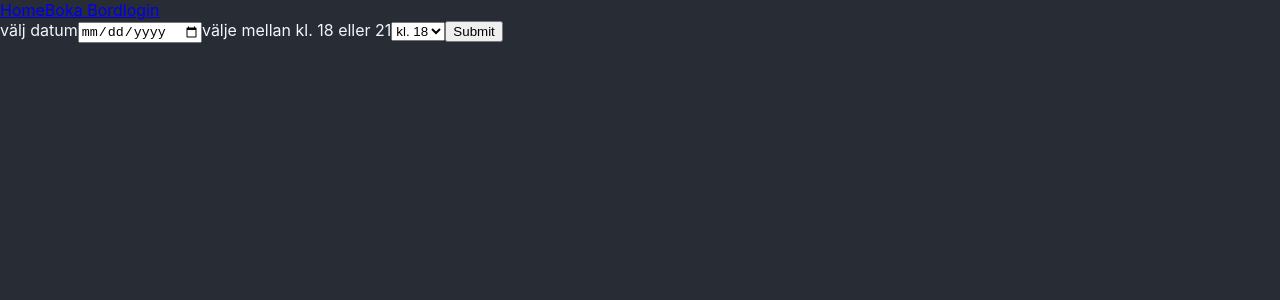
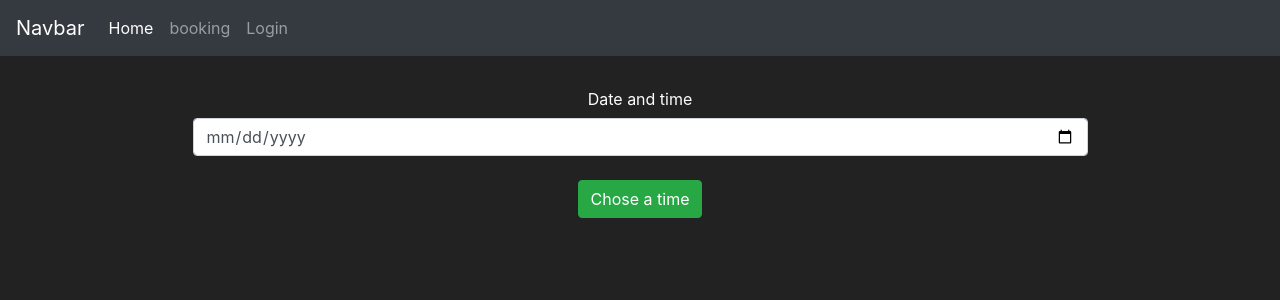
Before and after one commit to NasirHaidari/Restaurant_Reservation_system_covid_19, a React (Create React App) app in the folder resturant/: page /search in a window 1280 px wide. Shown: the top 300 px of the page. Built offline with nearby package versions, Linux system fonts and the light colour scheme.

Commit message:
added style for the navbar

```diff
--- a/resturant/package.json
+++ b/resturant/package.json
@@ -8,6 +8,7 @@
     "@testing-library/user-event": "^7.2.1",
     "bootstrap": "^4.5.2",
     "history": "^5.0.0",
+    "node-sass": "^4.14.1",
     "react": "^16.13.1",
     "react-bootstrap": "^1.3.0",
     "react-dom": "^16.13.1",
--- a/resturant/src/App.js
+++ b/resturant/src/App.js
@@ -1,20 +1,17 @@
 import React from "react";
+import "./App.scss";
 import { BrowserRouter as Router, Routes, Route } from "react-router-dom";
-import { ReactQueryDevtools } from 'react-query-devtools';
-
-
-import Home from './components/Home';
-import Search from './components/Search'
+import Home from "./components/Home";
+import Search from "./components/Search";
 import Navbar from "./components/Navbar";
 
 import NotFound from "./components/NotFound";
-import Admin from './components/Admin'
+import Admin from "./components/Admin";
 
 function App() {
     return (
         <>
-      <div className="App">
-
+            <div className='App'>
                 <Router>
                     <Navbar />
                     <Routes>
@@ -24,9 +21,7 @@ function App() {
                         <Route path='*' element={<NotFound />} />
                     </Routes>
                 </Router>
-
             </div>
-      <ReactQueryDevtools initialIsOpen={false} />
         </>
     );
 }
--- a/resturant/src/components/Navbar.js
+++ b/resturant/src/components/Navbar.js
@@ -1,15 +1,43 @@
-import React from 'react';
-import { Link } from 'react-router-dom';
-
+import React from "react";
+import { Link } from "react-router-dom";
 
 function Navbar() {
     return (
-        <nav>
-            <Link to='/'>Home</Link>
-            <Link to='/search'>Boka Bord</Link>
-            <Link to='/login'>login</Link>
-        </nav>
-    )
+        <>
+            <nav className='navbar navbar-dark bg-dark navbar-expand-lg'>
+                <Link className='navbar-brand' to='/'>
+                    Navbar
+                </Link>
+                <button
+                    className='navbar-toggler'
+                    type='button'
+                    data-toggle='collapse'
+                    data-target='#navbarNavAltMarkup'
+                    aria-controls='navbarNavAltMarkup'
+                    aria-expanded='false'
+                    aria-label='Toggle navigation'
+                >
+                    <span className='navbar-toggler-icon'></span>
+                </button>
+                <div
+                    className='collapse navbar-collapse'
+                    id='navbarNavAltMarkup'
+                >
+                    <div className='navbar-nav'>
+                        <Link to='/' className='nav-link active'>
+                            Home <span className='sr-only'>(current)</span>
+                        </Link>
+                        <Link to='/search' className='nav-link'>
+                            booking
+                        </Link>
+                        <Link to='/login' className='nav-link'>
+                            Login
+                        </Link>
+                    </div>
+                </div>
+            </nav>
+        </>
+    );
 }
 
-export default Navbar
+export default Navbar;
--- a/resturant/src/components/Search.js
+++ b/resturant/src/components/Search.js
@@ -1,34 +1,90 @@
-
-import React, { useState } from 'react';
+import React, { useState } from "react";
 import { useForm } from "react-hook-form";
 
+const Search = () => {
+    const [formData, setFormData] = useState({});
+    const [time, setTime] = useState("");
+    const [testData, setTestData] = useState({});
+    const { register, handleSubmit, errors } = useForm();
+    const [choseTime, setChoseTime] = useState(false);
+    const onSubmit = (data) => {
+        console.log(data);
+        setTestData({ ...data, time });
+        // setFormData([data])
+        console.log(testData);
+    };
 
+    const handleFormClick = () => {
+        setChoseTime(true);
+    };
+    return (
+        <div className='container'>
+            {choseTime ? (
+                <div className='d-flex flex-column '>
+                    <div className='d-flex justify-content-center mt-5'>
+                        <button
+                            type='button'
+                            className='btn btn-primary btn-lg mr-4'
+                            onClick={() => {
+                                setTime("18");
+                            }}
+                        >
+                            kl. 18
+                        </button>
+                        <button
+                            type='button'
+                            className='btn btn-primary btn-lg '
+                            onClick={() => {
+                                setTime("18");
+                            }}
+                        >
+                            kl. 21
+                        </button>
+                    </div>
+                    <div className='mt-5 d-flex flex-end justify-content-between'>
+                        <button
+                            className='btn btn-danger'
+                            onClick={() => setChoseTime(false)}
+                        >
+                            GO back
+                        </button>
 
+                        <button className='btn btn-success'>
+                            make a reservation
+                        </button>
+                    </div>
+                </div>
+            ) : (
+                <form
+                    onSubmit={handleSubmit(onSubmit)}
+                    className='mt-4 text-center'
+                >
+                    <label for='date-input' className='col-2 col-form-label'>
+                        Date and time
+                    </label>
+                    <div className='col-10 mx-auto'>
+                        <input
+                            className='form-control '
+                            type='date'
+                            value='2011-08-19T13:45:00'
+                            id='date-input'
+                            ref={register({ required: "Välj först ett datum" })}
+                        />
+                    </div>
+                    {errors.date && <p>{errors.date.message}</p>}
 
-export default function Search() {
-    const { register, handleSubmit, errors } = useForm();
-    const { formData, setFormData } = useState([]);
-    const onSubmit = data => {
-        console.log(data);
-        // setFormData([data])
+                    <div className='text-center'>
+                        <button
+                            onClick={handleFormClick}
+                            className='btn btn-success mt-4'
+                        >
+                            Chose a time
+                        </button>
+                    </div>
+                </form>
+            )}
+        </div>
+    );
+};
 
-    }
-    return (
-        <>
-            <form onSubmit={handleSubmit(onSubmit)}>
-                <label>välj datum</label>
-                <input type="date" name="date" ref={register({ required: "Välj först ett datum" })} />
-                <label>välje mellan kl. 18 eller 21</label>
-                <select name="time" ref={register({ required: true })}>
-                    <option value="18">kl. 18</option>
-                    <option value="21">kl. 21</option>
-                </select>
-                {errors.date && <p>{errors.date.message}</p>}
-                <input type="submit" />
-            </form>
-
-
-
-        </>
-    );
-}
+export default Search;
```
Also changed, not shown: 1 other file (tests, documents, lock files or other folders). Lines whose indentation alone changed are shown as unchanged.
